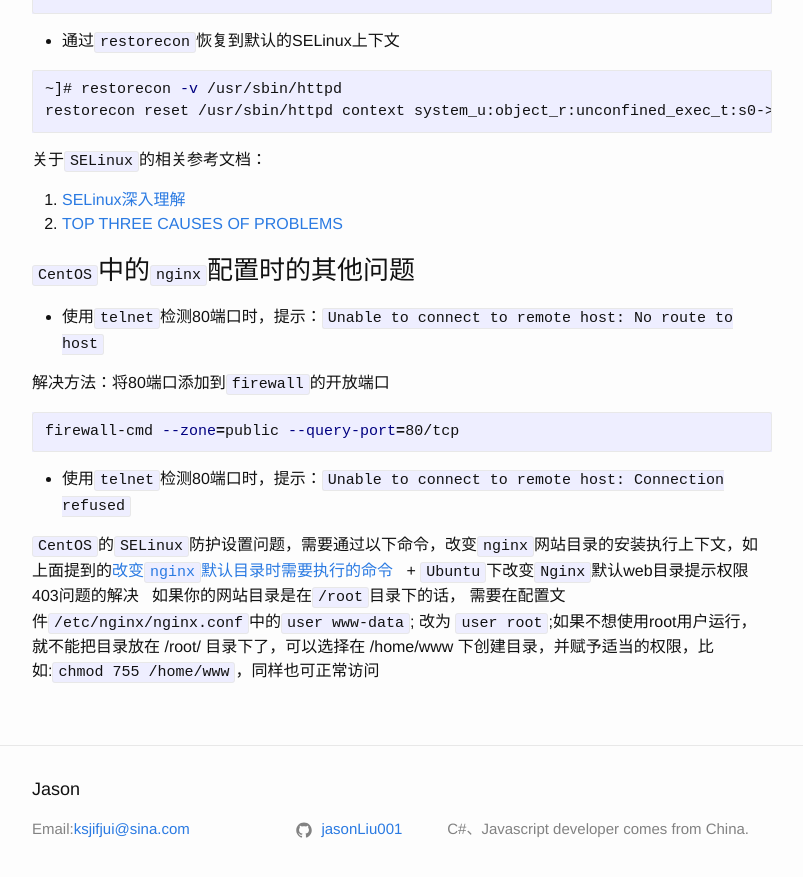
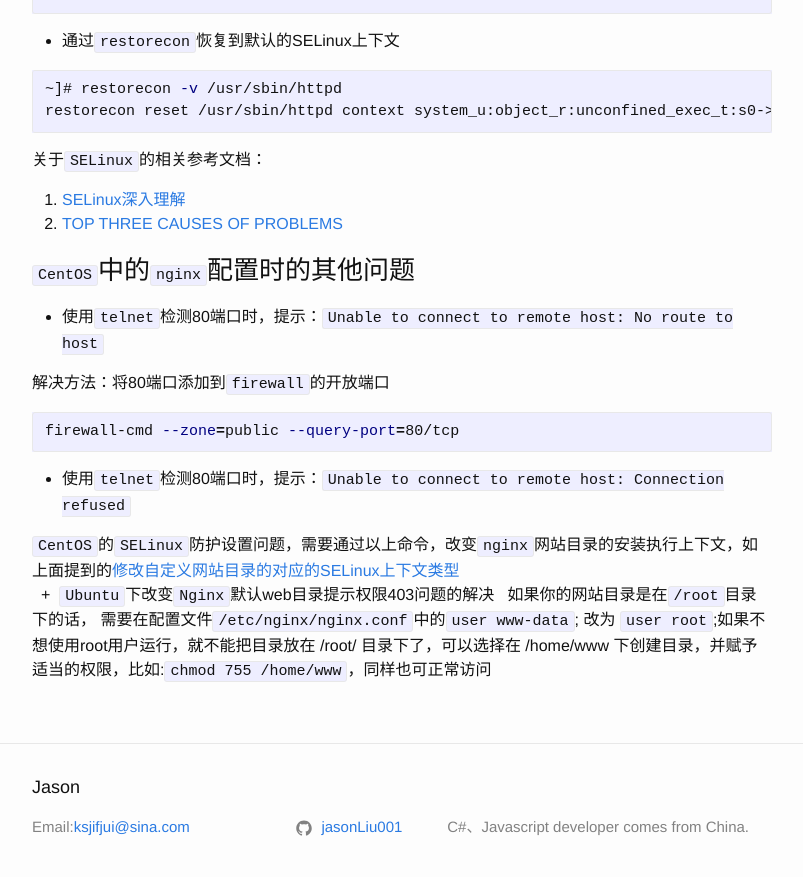
Before and after one commit to jasonLiu001/jasonLiu001.github.io, a Jekyll site: the page built from _posts/2017-11-09-nignx-change-default-web-directory.md, in a window 1280 px wide and 900 px high, scrolled down 1867 px. Shown: the top 877 px of the window, without its empty margins (238-1041 px from the left). Built offline with Jekyll 4.4.1, drawn with Linux system fonts in a browser that asks for light colours.

Commit message:
Update 2017-11-09-nignx-change-default-web-directory.md

```diff
--- a/_posts/2017-11-09-nignx-change-default-web-directory.md
+++ b/_posts/2017-11-09-nignx-change-default-web-directory.md
@@ -109,8 +109,8 @@
 
 + 使用`telnet`检测80端口时，提示：`Unable to connect to remote host: Connection refused`
 
-`CentOS`的`SELinux`防护设置问题，需要通过以下命令，改变`nginx`网站目录的安装执行上下文，如上面提到的[改变`nginx`默认目录时需要执行的命令](#改变`nginx`默认目录时，需要执行以下命令)
+`CentOS`的`SELinux`防护设置问题，需要通过以上命令，改变`nginx`网站目录的安装执行上下文，如上面提到的[修改自定义网站目录的对应的SELinux上下文类型](#修改自定义网站目录的对应的SELinux上下文类型)
 
-+ `Ubuntu`下改变`Nginx`默认web目录提示权限403问题的解决
++  `Ubuntu`下改变`Nginx`默认web目录提示权限403问题的解决
 
 如果你的网站目录是在`/root`目录下的话， 需要在配置文件`/etc/nginx/nginx.conf`中的`user www-data`; 改为 `user root`;如果不想使用root用户运行，就不能把目录放在 /root/ 目录下了，可以选择在 /home/www 下创建目录，并赋予适当的权限，比如:`chmod 755 /home/www`，同样也可正常访问
```
